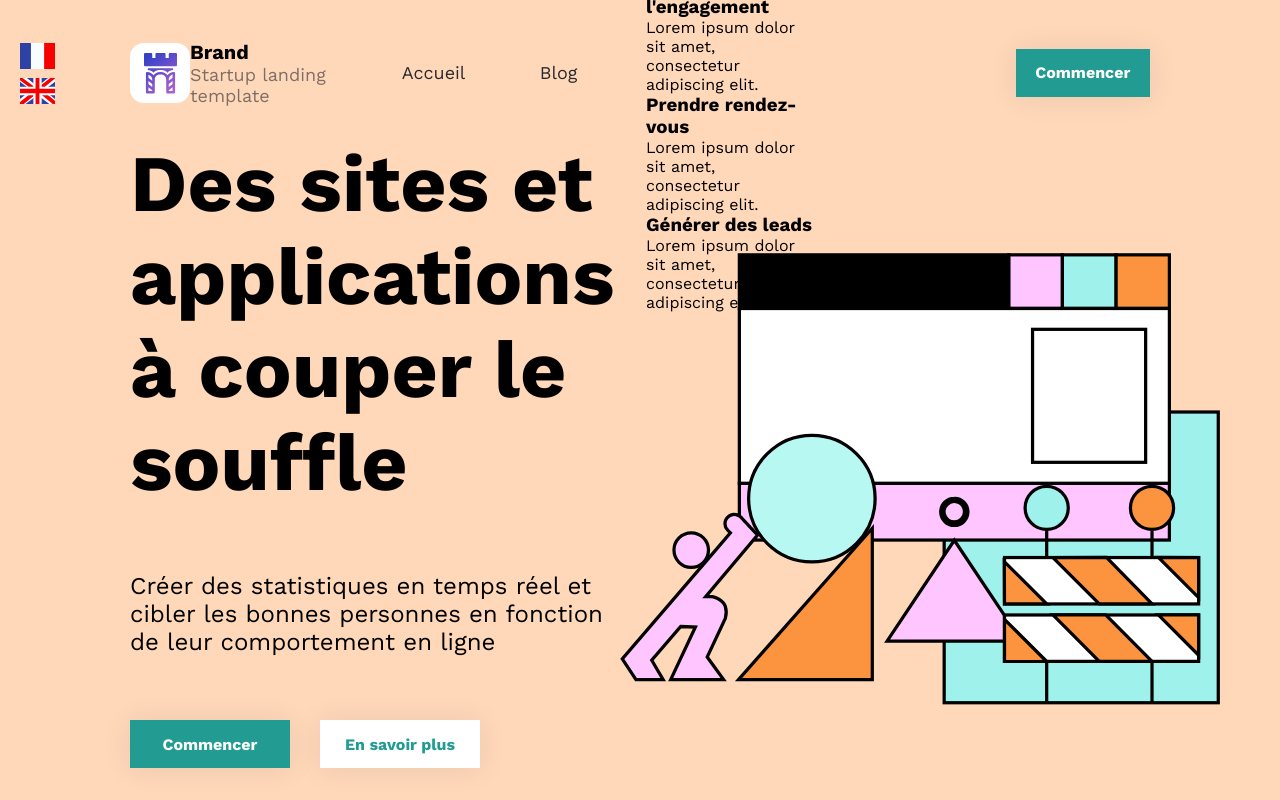
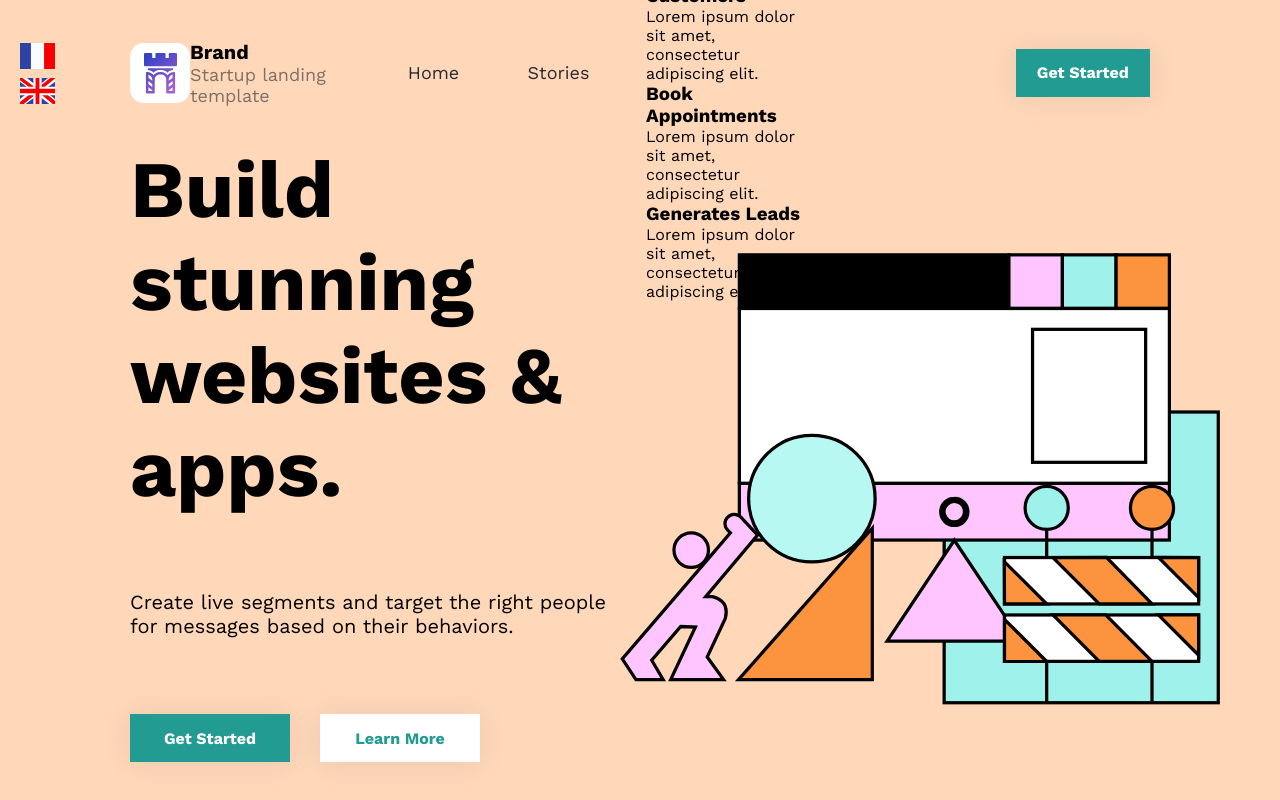
Before and after one commit to Melkibson/startup-landingpage, a React (Create React App) app: page / in a window 1280 px wide. Shown: the top 800 px of the page. Built offline with nearby package versions, Linux system fonts and the light colour scheme.

Commit message:
add translation

```diff
--- a/src/components/common-components/Navigation.js
+++ b/src/components/common-components/Navigation.js
@@ -6,6 +6,7 @@ import styled from "styled-components";
 import {useTranslation} from "react-i18next";
 import {useState} from 'react'
 import Dropdown from "./nav-components/Dropdown";
+import TradButton from "./TradButton";
 
 const Nav = styled.nav`
   width: 100%;
@@ -126,7 +127,7 @@ transition: all 0.75s ease-in-out;
   z-index: 3;
   background: #FFFFFF;
   border-top: 1px solid ${colors.paleGrey};
-  }
+
 `
 
 const Navigation = () => {
@@ -139,10 +140,13 @@ const Navigation = () => {
             <Grid row align>
                 <LogoContainer>
                     <Logo src={logo}/>
+                    <TradButton/>
+
                     <LogoText>
                         <Brand>Brand</Brand>
                         <BrandSubText>Startup landing template</BrandSubText>
                     </LogoText>
+
                 </LogoContainer>
                 <BurgerMenu  onClick={() =>{
                     setShow(!show);
--- a/src/components/common-components/TradButton.js
+++ b/src/components/common-components/TradButton.js
@@ -1,5 +1,5 @@
 import styled from 'styled-components'
-import {PgRegularBold} from "../../utils/CommonStyle";
+import {PgRegularBold, bp} from "../../utils/CommonStyle";
 // import {useState, useEffect} from 'react'
 import Translate from '../../utils/translation'
 import i18n from "i18next";
@@ -16,6 +16,14 @@ top: 43px;
 left: 20px;
 display: flex;
 justify-content: space-between;
+@media screen and  (max-width: ${bp.tablet}px){
+      position: initial;
+      width: 90px;
+      height: auto;
+      justify-content: space-evenly;
+
+
+    }
 `
 const Lang = styled.span`
   transition: all 0.35s ease-in-out;
@@ -23,6 +31,7 @@ const Lang = styled.span`
   ${PgRegularBold};
   cursor: pointer;
   width:  35px;
+  height: auto;
   &:hover {
     transform: scale(1.05);
   }
@@ -31,10 +40,16 @@ const Lang = styled.span`
        transform: scale(1.05);
     }
   }
+  @media screen and  (max-width: ${bp.tablet}px){
+    width: 25px;
+  }
 `
 const Flag = styled.img`
   width: 100%;
   height: auto;
+  @media screen and  (max-width: ${bp.tablet}px){
+    height: 100%;
+  }
 `
 const TradButton = () => {
     console.log(Translate.lng)
--- a/src/utils/CommonStyle.js
+++ b/src/utils/CommonStyle.js
@@ -96,7 +96,7 @@ export const textSize = {
     desktop: {
         h1: 80,
         h2: 56,
-        pgBig: 24,
+        pgBig: 20,
         pgMedium: 22,
         pgRegular: 18,
         pgSmall: 16,
--- a/src/utils/translation.js
+++ b/src/utils/translation.js
@@ -170,7 +170,7 @@ const Translate = {
     }
   },
   "lng": "",
-  "fallbackLng": "fr",
+  "fallbackLng": "en",
 
   "interpolation": {
     "escapeValue": false
```
